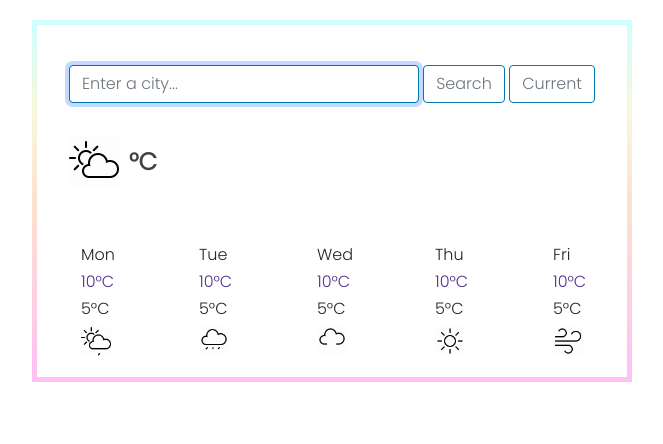
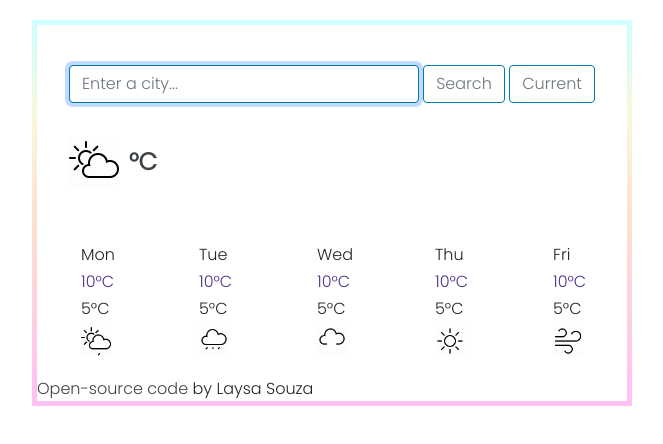
Before and after one commit to laysame/weather-app-shecodes, a plain HTML site: page index.html in a window 1280 px wide. Shown: the whole page, without its empty margins (308-971 px from the left). Drawn offline with nearby package versions, Linux system fonts and the light colour scheme; no server answers.

Commit message:
Add footer with link open source

```diff
--- a/index.html
+++ b/index.html
@@ -108,6 +108,9 @@
             </div>
         </div>
     </div>
+    <footer>
+        <span><a href="https://github.com/laysame/weather-app-shecodes">Open-source code</a> by Laysa Souza</span>
+    </footer>
 </div>
 
 
```
